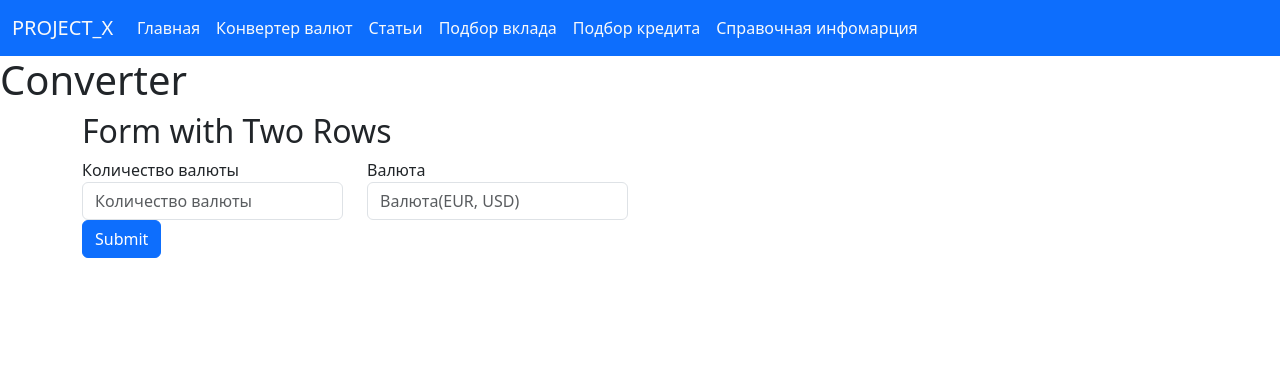
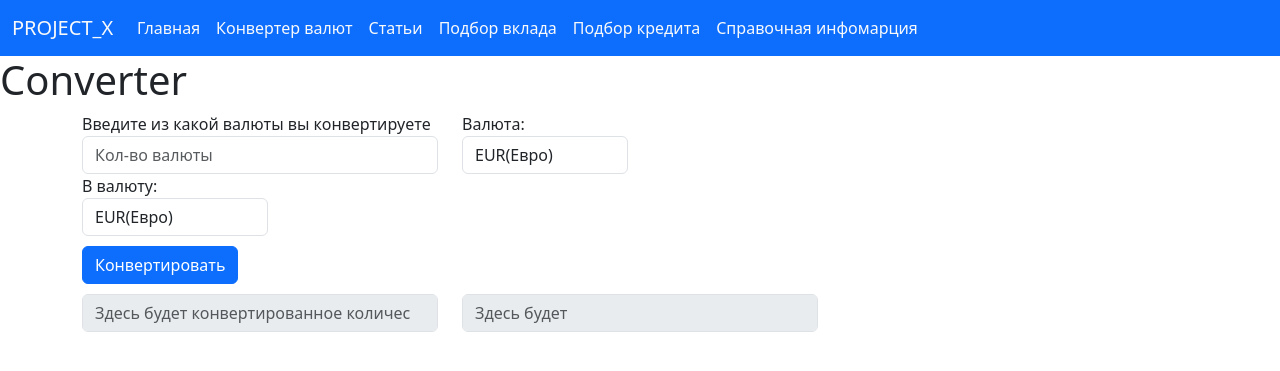
Before and after one commit to sariya23/project_x, a Flask app: page /converter in a window 1280 px wide. Shown: the top 371 px of the page. Run offline with Flask 3, Linux system fonts and the light colour scheme.

Commit message:
End of html converter

```diff
--- a/templates/converter.html
+++ b/templates/converter.html
@@ -1,31 +1,64 @@
 <!doctype html>
 <title>CONVERTER</title>
-<link rel= "stylesheet" type= "text/css" href= "{{ url_for('static',filename='styles/converter.css') }}">
-<link href="https://cdn.jsdelivr.net/npm/bootstrap@5.3.2/dist/css/bootstrap.min.css" rel="stylesheet" integrity="sha384-T3c6CoIi6uLrA9TneNEoa7RxnatzjcDSCmG1MXxSR1GAsXEV/Dwwykc2MPK8M2HN" crossorigin="anonymous">
+<link rel="stylesheet" type="text/css" href="{{ url_for('static',filename='styles/converter.css') }}">
+<link href="https://cdn.jsdelivr.net/npm/bootstrap@5.3.2/dist/css/bootstrap.min.css" rel="stylesheet"
+      integrity="sha384-T3c6CoIi6uLrA9TneNEoa7RxnatzjcDSCmG1MXxSR1GAsXEV/Dwwykc2MPK8M2HN" crossorigin="anonymous">
 
 {% extends "nav_bar.html" %}
 {% block nav %}
 {{ super() }}
 <h1>Converter</h1>
 
-<div class="container">
-    <h2>Form with Two Rows</h2>
-    <form>
+<div class="container" style="text-align:left";>
+    <form action="">
         <div class="row">
-            <div class="col-md-3">
+            <div class="col-md-4">
                 <div class="form-group">
-                    <label for="quantity_from">Количество валюты</label>
-                    <input type="text" class="form-control" id="quantity_from" name="quantity_from" placeholder="Количество валюты">
+                    <label for="amount_currency_from">Введите из какой валюты вы конвертируете</label>
+                    <input type="number" class="form-control" id="amount_currency_from" name="amount_currency"
+                           placeholder="Кол-во валюты">
                 </div>
             </div>
-            <div class="col-md-3">
+            <div class="col-md-2">
                 <div class="form-group">
-                    <label for="from_currency">Валюта</label>
-                    <input type="text" class="form-control" id="from_currency" name="from_currency" placeholder="Валюта(EUR, USD)">
+                    <label for="dropdown_currency_from">Валюта:</label>
+                    <select class="form-control" id="dropdown_currency_from" name="dropdown_currency_from">
+                        <option value="eur">EUR(Евро)</option>
+                        <option value="rub">RUB(Рубль)</option>
+                        <option value="usd">USD(Американский доллар)</option>
+                        <option value="cny">CNY(Юань)</option>
+                        <option value="inr">INR(Индийская рупия)</option>
+                    </select>
                 </div>
             </div>
         </div>
-        <button type="submit" class="btn btn-primary">Submit</button>
+             <div class="center-block col-md-2">
+                <div class="form-group">
+                    <label for="dropdown_currency_from">В валюту:</label>
+                    <select class="form-control" id="dropdown_currency_to" name="dropdown_currency_to">
+                        <option value="eur">EUR(Евро)</option>
+                        <option value="rub">RUB(Рубль)</option>
+                        <option value="usd">USD(Американский доллар)</option>
+                        <option value="cny">CNY(Юань)</option>
+                        <option value="inr">INR(Индийская рупия)</option>
+                    </select>
+                </div>
+            </div>
+        <button type="submit" class="btn btn-primary" style="margin-top:10px;">Конвертировать</button>
+        <div class="row" style="margin-top:10px;">
+            <div class="col-md-4">
+                <div class="form-group">
+                    <input type="number" disabled class="form-control" id="amount_currency_to" name="amount_currency_to" placeholder="Здесь будет конвертированное количество валюты :)">
+                </div>
+            </div>
+           <div class="col-md-4">
+                <div class="form-group">
+                    <input type="number" disabled class="form-control" id="inputField" name="inputField" placeholder="Здесь будет ">
+                </div>
+            </div>
+        </div>
     </form>
 </div>
+
+
 {% endblock %}
```
